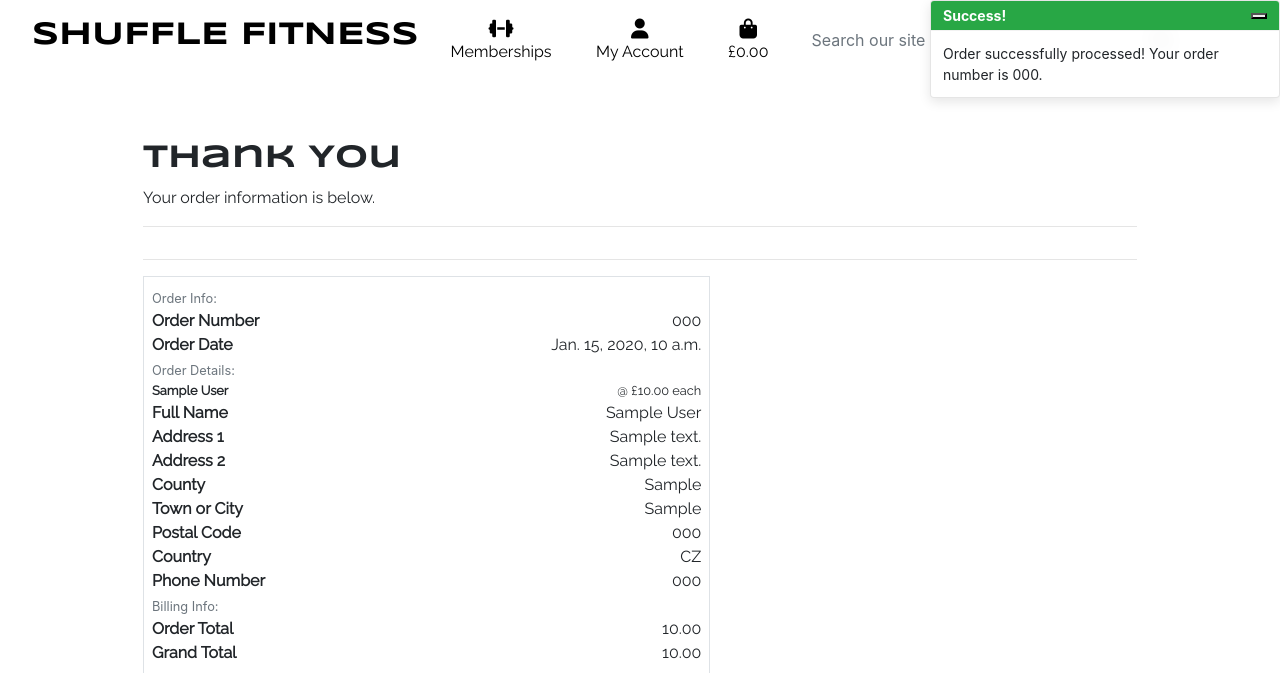
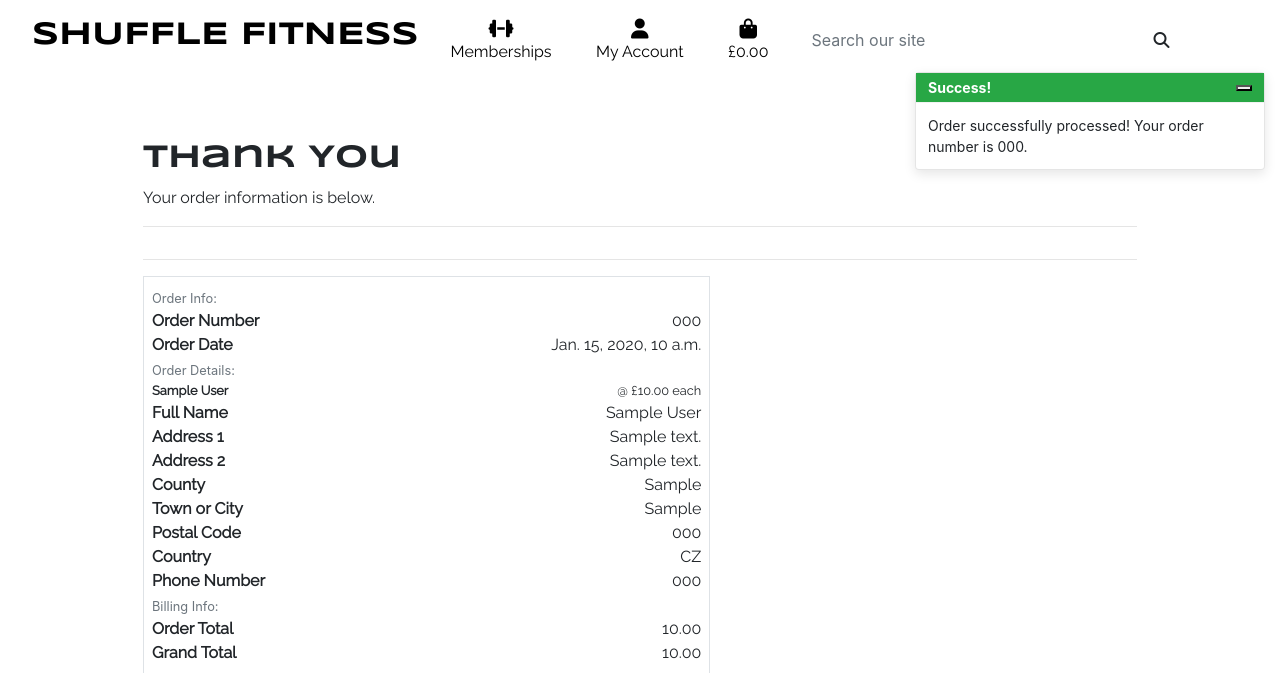
Before and after one commit to Code-Institute-Submissions/Dgoodwin92-shuffle-fitness-ms4_NovResub, a Django app: page /checkout/checkout_success/000 in a window 1280 px wide. Shown: the top 673 px of the page. Run offline with Django 3.2, Linux system fonts and the light colour scheme; tables that the repository leaves empty hold one stand-in row (values such as "Sample post"); some libraries are stand-ins or nearby versions.

Commit message:
Toasts CSS updated, includes updated to show error and warning toasts.

```diff
--- a/static/css/base.css
+++ b/static/css/base.css
@@ -161,19 +161,16 @@ footer {
 /* ------------------------------------ bootstrap toasts */
 
 .message-container {
-    position: absolute;
-    top: 0;
-    right: 0;
+    position: fixed;
+    top: 72px;
+    right: 15px;
     z-index: 99999999999;
 }
 
-.custom-toast {
+.toast {
     overflow: visible;
 }
 
-.toast-capper {
-    height: 2px;
-}
 
 /* ----------------------------------------------- Profile */
 .profile-header {
--- a/templates/base.html
+++ b/templates/base.html
@@ -115,7 +115,15 @@
   {% if messages %}
     <div class="message-container">
       {% for message in messages %}
+        {% with message.level as level %}
+          {% if level == 40 %}
+            {% include 'includes/toasts/toast_error.html' %}
+          {% elif level == 30 %}
+            {% include 'includes/toasts/toast_warning.html' %}
+          {% else %}
             {% include 'includes/toasts/toast_success.html' %}
+          {% endif %}
+        {% endwith %}
       {% endfor %}
     </div>
 {% endif %}
```
Lines whose indentation alone changed are shown as unchanged.
